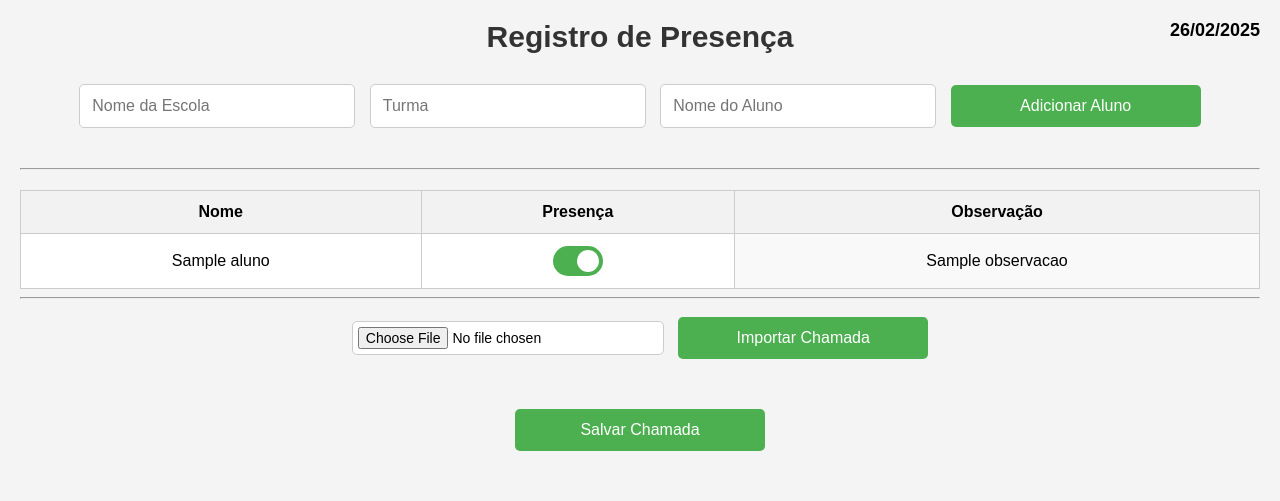
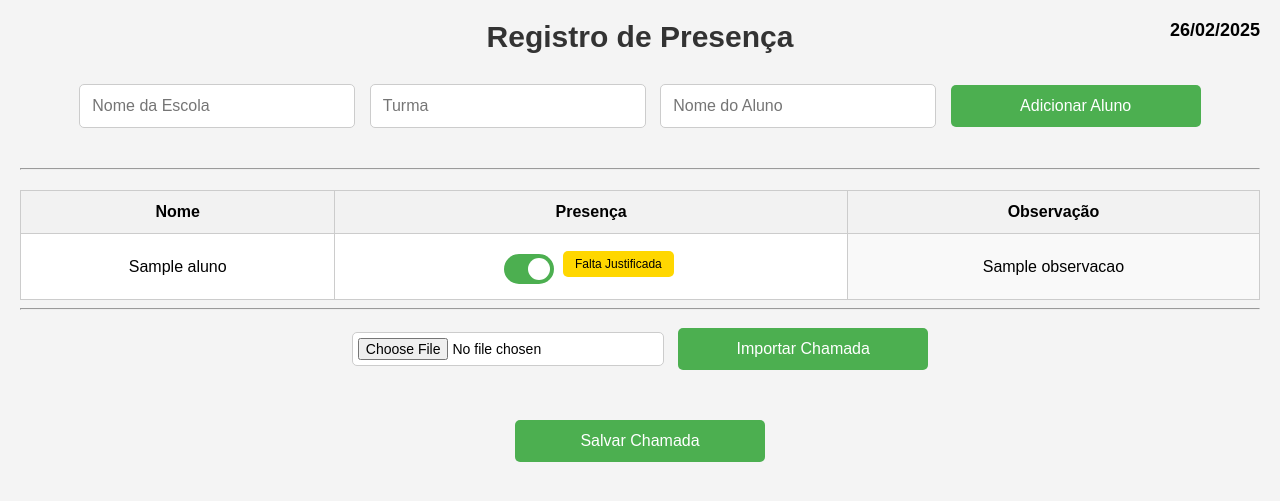
Before and after one commit to m-effting/RegistroFrequencia, a Flask app: template app/templates/index.html in a window 1280 px wide. Shown: the top 501 px of the page. Run offline with Flask 3, Linux system fonts and the light colour scheme; the template is opened without the code that fills it: most values are stand-ins (such as "Sample title", 1, 10 or a date in 2020).

Commit message:
Botão FJ

```diff
--- a/app/static/css/styles.css
+++ b/app/static/css/styles.css
@@ -72,14 +72,12 @@ th {
     height: 30px;
 }
 
-/* Torna o input invisível dentro do switch */
 .switch input {
     opacity: 0;
     width: 0;
     height: 0;
 }
 
-/* Estilo do slider dentro do switch */
 .slider {
     position: absolute;
     cursor: pointer;
@@ -87,12 +85,11 @@ th {
     left: 0;
     right: 0;
     bottom: 0;
-    background-color: #ccc;
+    background-color: #FF6347; /* Vermelho para "Falta" */
     transition: 0.4s;
     border-radius: 34px;
 }
 
-/* Estilo do botão redondo do slider */
 .slider:before {
     position: absolute;
     content: "";
@@ -105,24 +102,12 @@ th {
     transition: 0.4s;
 }
 
-/* Quando o switch está marcado (presente) */
 input:checked + .slider {
     background-color: #4CAF50; /* Verde para "Presente" */
 }
 
-/* Quando o switch está marcado, o botão do slider se move para a direita */
 input:checked + .slider:before {
     transform: translateX(20px);
-}
-
-/* Quando o switch não está marcado (falta) */
-input:not(:checked) + .slider {
-    background-color: #FF6347; /* Vermelho para "Falta" */
-}
-
-/* Quando o switch não está marcado, o botão do slider volta à esquerda */
-input:not(:checked) + .slider:before {
-    transform: translateX(0);
 }
 
 /* Estilo para células editáveis */
@@ -143,15 +128,17 @@ input:not(:checked) + .slider:before {
 
 /* Estilo do botão de falta justificada */
 .falta-justificada {
-    display: none; /* O botão começa invisível */
     background-color: #FFD700; /* Cor amarela para "Falta Justificada" */
     color: black;
-    padding: 10px;
-    margin-top: 10px;
+    padding: 6px 12px;
+    margin-top: 5px;
     cursor: pointer;
     border: none;
     border-radius: 5px;
-    font-size: 14px;
+    font-size: 12px;
+    display: inline-block;
+    width: auto;
+    height: auto;
 }
 
 /* Efeito de hover no botão de falta justificada */
--- a/app/static/js/app.js
+++ b/app/static/js/app.js
@@ -42,9 +42,19 @@ document.addEventListener("DOMContentLoaded", function () {
             let status = this.checked ? "Presente" : "Falta"; // Determina o status com base no estado do switch
             alterarPresenca(nome, status); // Chama a função para alterar a presença do aluno
 
-            // Exibe ou oculta o botão "Falta Justificada" dependendo do status
+            // Exibe o botão "Falta Justificada" independentemente do status
             let faltaJustificadaButton = this.closest('td').querySelector('.falta-justificada');
-            faltaJustificadaButton.style.display = (status === "Falta") ? "inline-block" : "none"; // Exibe se for falta
+            faltaJustificadaButton.style.display = "inline-block"; // Sempre exibe o botão
+        });
+    });
+
+    // Clique no botão "FJ" para marcar como "Falta Justificada" e alterar o switch para falta
+    document.querySelectorAll(".falta-justificada").forEach(button => {
+        button.addEventListener("click", function () {
+            let nome = this.dataset.nome; // Recupera o nome do aluno
+            let toggle = document.querySelector(`input[data-nome="${nome}"]`); // Encontra o toggle correspondente
+            toggle.checked = false; // Marca como falta
+            alterarPresenca(nome, "Falta"); // Altera o status para "Falta"
         });
     });
 
@@ -87,11 +97,11 @@ function adicionarAluno(nome, turma) {
     switchContainer.appendChild(slider);
     colunaPresenca.appendChild(switchContainer); // Adiciona o switch na coluna de presença
 
-    // Cria o botão de falta justificada (inicialmente invisível)
+    // Cria o botão de falta justificada (sempre visível)
     let faltaJustificadaButton = document.createElement("button");
     faltaJustificadaButton.classList.add("falta-justificada");
-    faltaJustificadaButton.textContent = "Falta Justificada";
-    faltaJustificadaButton.style.display = "none"; // Começa invisível
+    faltaJustificadaButton.textContent = "FJ"; // Texto do botão
+    faltaJustificadaButton.dataset.nome = nome; // Atribui o nome ao botão para poder encontrar com o evento
     colunaPresenca.appendChild(faltaJustificadaButton); // Adiciona o botão na coluna de presença
 
     // Cria a célula de observação editável
--- a/app/templates/index.html
+++ b/app/templates/index.html
@@ -47,7 +47,8 @@
                             <input type="checkbox" class="toggle-presenca" checked data-nome="{{ aluno.nome }}">
                             <span class="slider"></span>
                         </label>
-                        <button class="falta-justificada" style="display:none;" data-nome="{{ aluno.nome }}">Falta Justificada</button>
+                        <!-- Botão de Falta Justificada visível o tempo todo -->
+                        <button class="falta-justificada" data-nome="{{ aluno.nome }}">Falta Justificada</button>
                     </td>
                     <td class="editable" contenteditable="true" data-nome="{{ aluno.nome }}">{{ aluno.observacao }}</td>
                 </tr>
@@ -79,6 +80,5 @@
     {% endfor %}
   {% endif %}
 {% endwith %}
-
 </body>
 </html>
```
